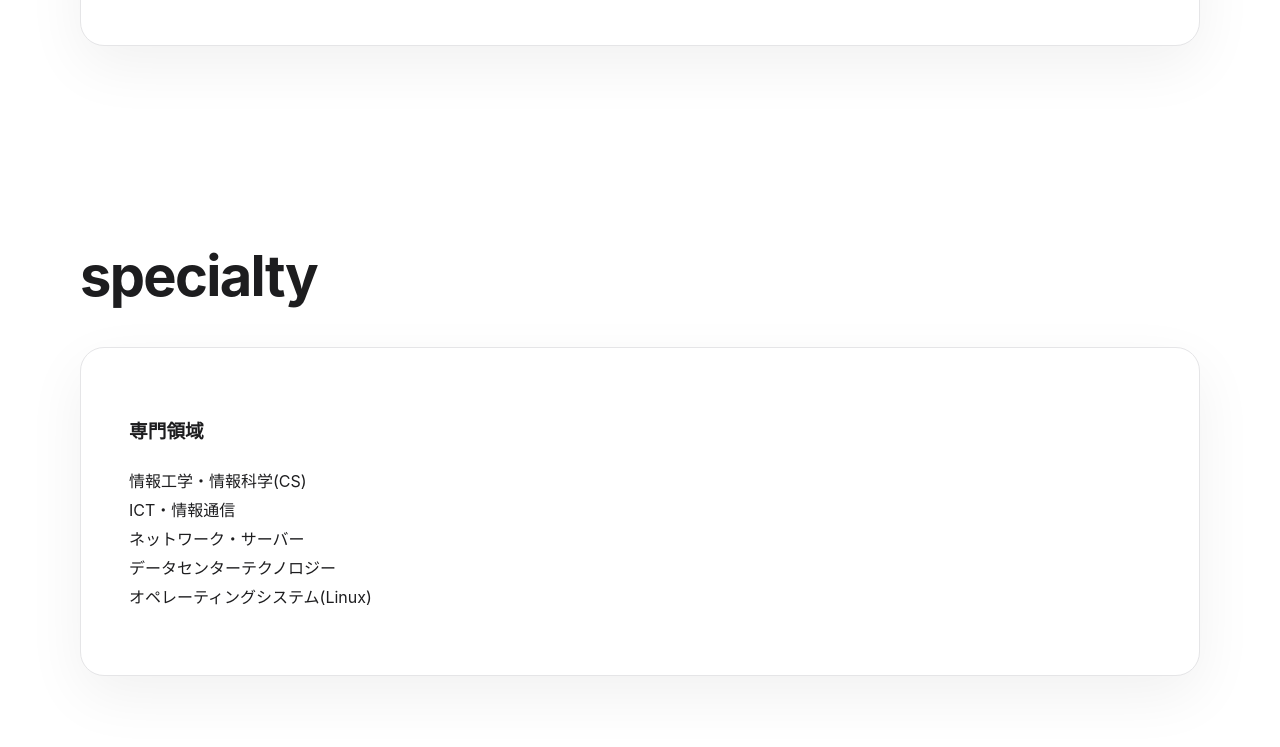
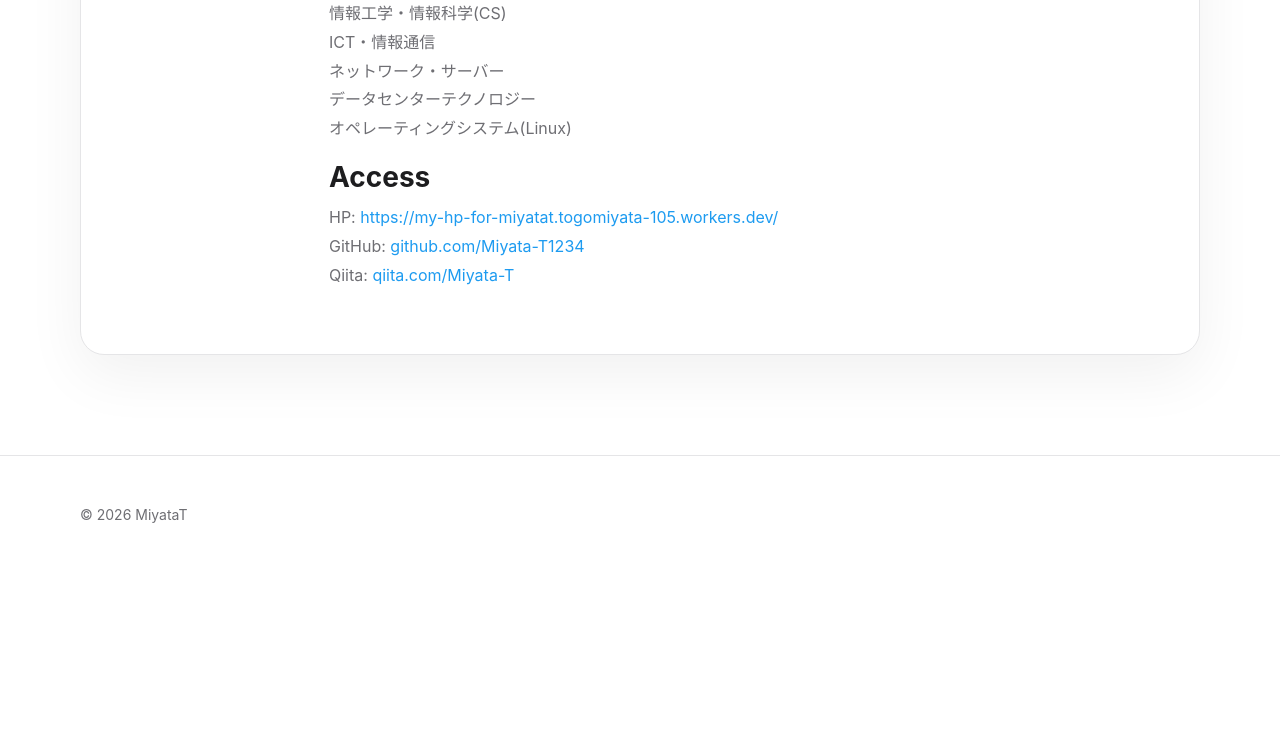
Before and after one commit to Miyata-T1234/my_hp_for-MiyataT, a plain HTML site: page index.html in a window 1280 px wide. Shown: the part 479-1226 px from the top of the page. After the commit the page ends 1052 px from the top, so only its background shows below. Drawn offline with Linux system fonts and the light colour scheme.

Commit message:
add URL, style revise

```diff
--- a/index.html
+++ b/index.html
@@ -28,6 +28,7 @@
             <div class="profile-card">
             <div class="profile-icon">MT</div>
 
+            <div class="profile-body">
                 <div>
                     <h3>MiyataT</h3>
                     <p>
@@ -37,20 +38,9 @@
                     現在はDCエミュレータの設計を構想中。趣味は漫画制作と将棋。
                     </p>
                 </div>
-            </div>
-        </div>
-        </section>
-
-
-
-        <section class="section" id="about">
-        <div class="container">
-            <h2>specialty</h2>
-
-            <div class="profile-card-full-width">
 
                 <div>
-                <h3>専門領域</h3>
+                    <h3>Specialty</h3>
                     <p>
                     情報工学・情報科学(CS) <br>
                     ICT・情報通信 <br>
@@ -59,9 +49,21 @@
                     オペレーティングシステム(Linux) <br>
                     </p>
                 </div>
+
+                <div>
+                    <h3>Access</h3>
+                    <p>
+                    HP: <a href="https://my-hp-for-miyatat.togomiyata-105.workers.dev/" target="_blank" rel="noopener noreferrer">https://my-hp-for-miyatat.togomiyata-105.workers.dev/</a> <br>
+                    GitHub: <a href="https://github.com/Miyata-T1234" target="_blank" rel="noopener noreferrer">github.com/Miyata-T1234</a> <br>
+                    Qiita: <a href="https://qiita.com/Miyata-T" target="_blank" rel="noopener noreferrer">qiita.com/Miyata-T</a> <br>
+                    </p>
+                </div>
+            </div>
+
             </div>
         </div>
         </section>
+
 
     </main>
 
--- a/style.css
+++ b/style.css
@@ -139,7 +139,7 @@ body {
 .profile-card {
   display: grid;
   grid-template-columns: 160px 1fr;
-  align-items: center;
+  align-items: start;
   gap: 40px;
   padding: 48px;
   border: 1px solid var(--border);
@@ -161,11 +161,13 @@ body {
 }
 
 .profile-card h3 {
-  margin-top: 0;
+  margin: 0 0 8px;
   font-size: 28px;
+  line-height: 1.3;
 }
 
 .profile-card p {
+  margin-top: 0;
   color: var(--muted);
 }
 
@@ -179,6 +181,16 @@ body {
   background: linear-gradient(145deg, #8bc6ec, #9599e2);
   font-size: 40px;
   font-weight: 700;
+}
+
+/* プロフィール内のリンクをXと同じ水色に */
+.profile-card a {
+  color: #1D9BF0;
+  text-decoration: none;      /* 下線を消す（Xと同じ見た目） */
+}
+
+.profile-card a:hover {
+  text-decoration: underline; /* マウスを乗せたときだけ下線を出す */
 }
 
 /* 7. 作品一覧 */
```
Lines whose indentation alone changed are shown as unchanged.
